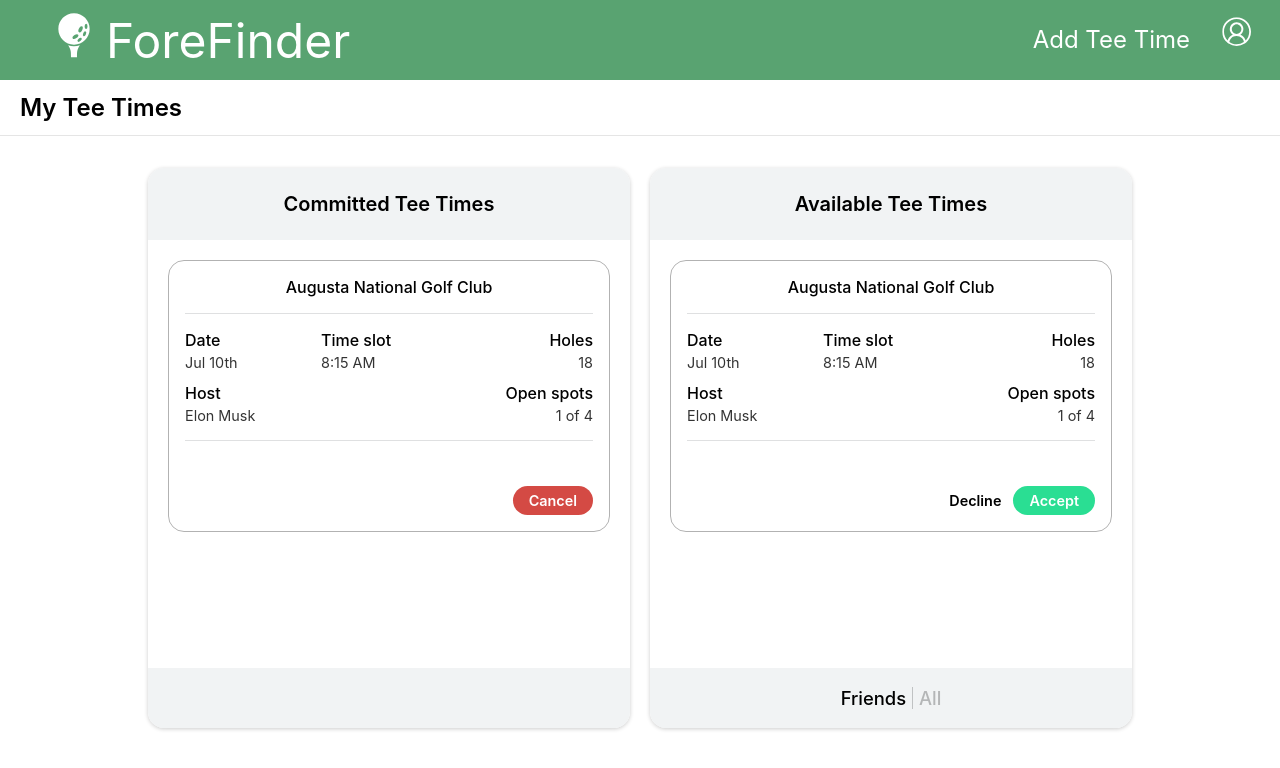
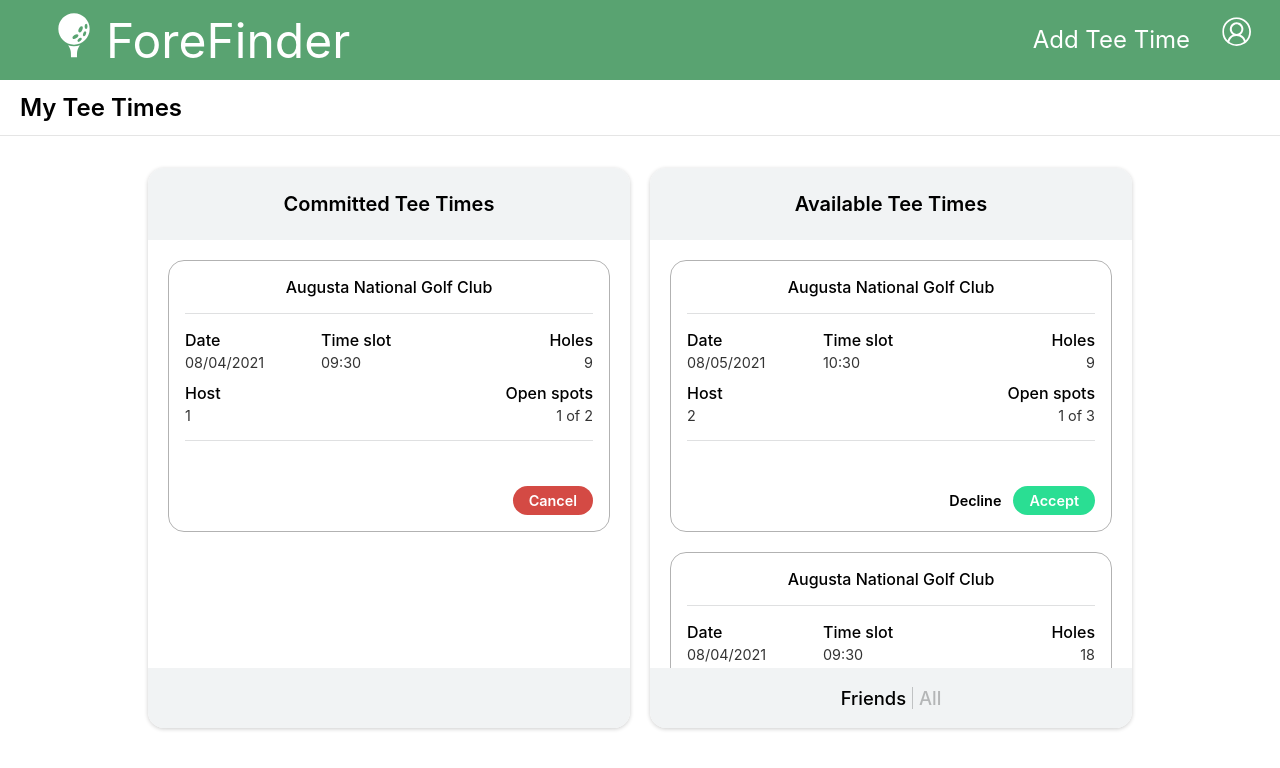
Before and after one commit to foreFinder/fore-finder-fe, a React (Create React App) app: page /dashboard in a window 1280 px wide. Shown: the top 768 px of the page. Built offline with nearby package versions, Linux system fonts and the light colour scheme; no server answers.

Commit message:
Fix merge conflicts after rebase with main

```diff
--- a/src/APICalls/sampleData.js
+++ b/src/APICalls/sampleData.js
@@ -128,7 +128,7 @@ export const teeTimes = {
         "date": "08/04/2021",
         "tee_time": "09:30",
         "open_spots": 3,
-        "number_of_holes": "9",
+        "number_of_holes": "18",
         "private": true,
         "host_id": 3,
         "invitees": [1, 2, 3],
--- a/src/components/TeeTime/TeeTime.js
+++ b/src/components/TeeTime/TeeTime.js
@@ -1,29 +1,29 @@
 import './TeeTime.css'
 
-const TeeTime = ({ type }) => {
+const TeeTime = ({ type, event }) => {
   return (
     <div className='tee-time'>
       <h3 className='course-name'>Augusta National Golf Club</h3>
       <div className='tt-details'>
         <div className='host-name'>
           <h3>Host</h3>
-          <p>Elon Musk</p>
+          <p>{event.host_id}</p>
         </div>
         <div className='date'>
           <h3>Date</h3>
-          <p>Jul 10th</p>
+          <p>{event.date}</p>
         </div>
         <div className='time-slot'>
           <h3>Time slot</h3>
-          <p>8:15 AM</p>
+          <p>{event.tee_time}</p>
         </div>
         <div className='hole-count'>
           <h3>Holes</h3>
-          <p>18</p>
+          <p>{event.number_of_holes}</p>
         </div>
         <div className='spot-counter'>
           <h3>Open spots</h3>
-          <p>1 of 4</p>
+          <p>{event.players.length} of {event.invitees.length + 1}</p>
         </div>
       </div>
       <div className='invitation-actions'>
--- a/src/components/TeeTimeContainer/TeeTimeContainer.js
+++ b/src/components/TeeTimeContainer/TeeTimeContainer.js
@@ -12,6 +12,10 @@ const TeeTimeContainer = ({ title, events, windowWidth }) => {
     }
   }
 
+  const teeTimes = events.map(event => {
+    return <TeeTime type={getEventType()} event={event.attributes} />
+  })
+
   return (
     <div className='tee-time-container'>
       <div className='container-title'>
@@ -19,7 +23,7 @@ const TeeTimeContainer = ({ title, events, windowWidth }) => {
       </div>
       {(title === 'Available Tee Times' && windowWidth < 768) && <InviteTypeSelect />}
       <div className='tee-times'>
-        <TeeTime type={getEventType()}/>
+        {teeTimes}
       </div>
       <div className='type-select-con'>
         {(title === 'Available Tee Times' && windowWidth >= 768) && <InviteTypeSelect />}
```
